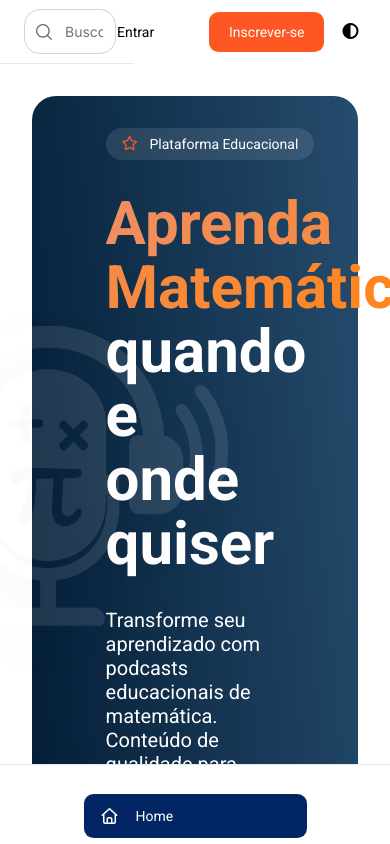
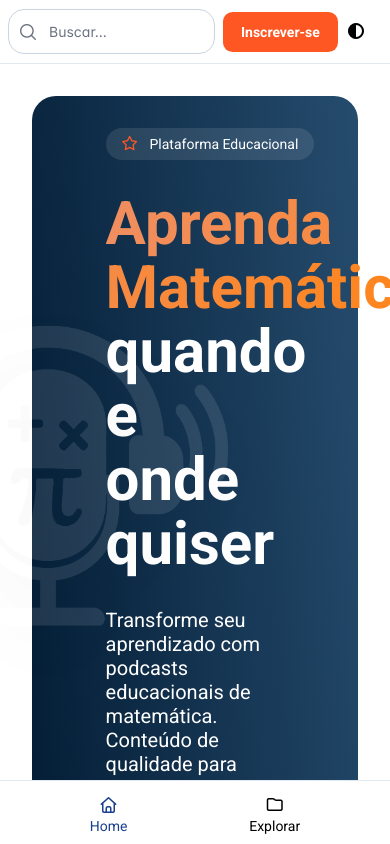
Before and after one commit to BrenoOF/PodsMath, a React (Create React App) app in the folder frontend/: page / in a window 390 px wide. Built offline with nearby package versions, Linux system fonts and the light colour scheme.

Commit message:
Finalmente arrumei a responsividade do TopBar (maldito prime react com seu input desgraçado)

```diff
--- a/frontend/src/components/layout/main-layout/MainLayout.jsx
+++ b/frontend/src/components/layout/main-layout/MainLayout.jsx
@@ -27,7 +27,9 @@ export default function TelaLayout() {
             <TopBar slidebarAberta={slidebarAberta} />
             {/* Conteúdo dinâmico */}
             <main id="conteudo-main" className={`${Style.main} ${slidebarAberta ? Style.aberta : Style.fechada}`}>
-                <Outlet />
+                <div className={Style.scrollArea}>
+                    <Outlet />
+                </div>
             </main>
         </div>
     );
--- a/frontend/src/components/layout/main-layout/mainLayout.module.css
+++ b/frontend/src/components/layout/main-layout/mainLayout.module.css
@@ -1,26 +1,40 @@
 .container {
     height: 100dvh;
-}
-
-.fechada {
-    margin-left: 4rem;
 }
 
 .main {
     padding-top: 4rem;
     transition: margin-left 0.3s ease;
     height: 100dvh;
+    overflow-y: hidden;
+    position: relative;
+    z-index: 1;
+}
+
+.scrollArea {
+    height: calc(100dvh - 4rem); /* desconta a TopBar */
     overflow-y: auto;
+
+    position: relative;
+    z-index: 200; /* maior que TopBar e SlideBar (100) */
 }
 
 /* Responsividade */
 @media screen and (max-width: 769px) {
+    .fechada {
+        margin-left: 0rem;
+    }
+
     .aberta {
         margin-left: 0rem;
     }
 }
 
 @media screen and (min-width: 770px) {
+    .fechada {
+        margin-left: 4rem;
+    }
+
     .aberta {
         margin-left: 16rem;
     }
--- a/frontend/src/components/layout/slide-bar/slideBar.module.css
+++ b/frontend/src/components/layout/slide-bar/slideBar.module.css
@@ -3,7 +3,7 @@
     .containerSlideBar {
         flex-direction: column;
         width: 100vw;
-        height: 5rem;
+        height: 4rem;
         border-top: solid 0.1rem var(--border-color-tema);
         position: fixed;
         bottom: 0;
@@ -12,9 +12,28 @@
 
     .divMenuOpcoes {
         flex-direction: row;
+        justify-content: space-evenly;
         align-items: center;
         flex: 1;
         gap: 1rem;
+        margin-top: 0rem;
+    }
+
+    .btnPadrao {
+        justify-content: center;
+        flex-direction: column;
+        gap: 0.3rem;
+        width: auto;
+        height: auto;
+        padding: 1rem;
+    }
+
+    .btnSelecionado {
+        color: #1a3f8f !important;
+    }
+
+    .btnSelecionado>i {
+        color: #1a3f8f !important;
     }
 
     /* Partes que não ficaram no mobile */
@@ -46,6 +65,28 @@
         margin-top: 1.8rem;
     }
 
+    .btnPadrao {
+        justify-content: flex-start;
+        flex-direction: row;
+        gap: 1rem;
+        width: 13.938rem;
+        height: 2.75rem;
+        padding: 1rem;
+    }
+
+    .btnSelecionado {
+        background-color: #012663;
+        color: #fff !important;
+    }
+
+    .btnSelecionado:hover {
+        background-color: #1a3f8f;
+    }
+
+    .btnSelecionado>i {
+        color: #fff !important;
+    }
+
     /* Partes que ficaram no desktop */
     .divLogo {
         display: flex;
@@ -61,16 +102,6 @@
         align-items: center;
         flex-direction: column;
         border-top: solid 0.1rem var(--border-color-tema);
-    }
-}
-
-/* Estilo principal */
-.containerSlideBar {
-    display: flex;
-    transition: width 0.3s ease;
-    overflow: hidden;
-    z-index: 50;
-    background: var(--app-background);
     }
 
     /* Estilo para barra fechada */
@@ -113,6 +144,16 @@
     .fechada .btnToggle {
         transform: rotate(180deg);
     }
+}
+
+/* Estilo principal */
+.containerSlideBar {
+    display: flex;
+    transition: width 0.3s ease;
+    overflow: hidden;
+    z-index: 100;
+    background: var(--app-background);
+}
 
 /* Estilo da Div da Logo */
 .imgLogo {
@@ -136,20 +177,11 @@
 /* Estilo dos Btn para navegar */
 .divMenuOpcoes {
     display: flex;
-    flex-direction: column;
-    align-items: center;
-    flex: 1;
-    gap: 1rem;
-    margin-top: 1.8rem;
 }
 
 .btnPadrao {
     display: flex;
     align-items: center;
-    gap: 1rem;
-    width: 13.938rem;
-    height: 2.75rem;
-    padding: 1rem;
     border-radius: 0.6rem;
     box-sizing: border-box;
     font-size: 0.875rem;
@@ -158,19 +190,6 @@
 
 .btnPadrao>i {
     color: inherit;
-}
-
-.btnSelecionado {
-    background-color: #012663;
-    color: #fff !important;
-}
-
-.btnSelecionado:hover {
-    background-color: #1a3f8f;
-}
-
-.btnSelecionado>i {
-    color: #fff !important;
 }
 
 .btnLogin {
--- a/frontend/src/components/layout/top-bar/TopBar.jsx
+++ b/frontend/src/components/layout/top-bar/TopBar.jsx
@@ -1,7 +1,10 @@
 import React, { useState, useEffect, useContext, useRef } from "react";
 import axios from "axios";
 import { useNavigate } from "react-router-dom";
+import Swal from 'sweetalert2';
+
 import { PrimeReactContext } from 'primereact/api';
+import { useMatchMedia } from 'primereact/hooks';
 
 import Style from "./topBar.module.css";
 
@@ -14,7 +17,6 @@ import { Toast } from 'primereact/toast';
 export default function CompTopBar({ slidebarAberta }) {
     const navigate = useNavigate();
     const { changeTheme } = useContext(PrimeReactContext);
-    const [menuConfigsAberto, setMenuConfigsAberto] = useState(false);
     const [menuUserAberto, setMenuUserAberto] = useState(false);
 
     // Gerenciamento de Configuração do sistema pelo User
@@ -126,28 +128,6 @@ export default function CompTopBar({ slidebarAberta }) {
         }
     }, [changeTheme]);
 
-    // refs para quando clicar fora do menuConfigs ele fechar
-    const toast = useRef(null);
-
-    const menuConfigsRef = useRef(null);
-    const btnConfigsRef = useRef(null);
-
-    useEffect(() => {
-        const handleClickOutside = (event) => {
-            if (
-                menuConfigsAberto &&
-                menuConfigsRef.current &&
-                !menuConfigsRef.current.contains(event.target) &&
-                !btnConfigsRef.current.contains(event.target)
-            ) {
-                setMenuConfigsAberto(false);
-            }
-        };
-
-        document.addEventListener("pointerdown", handleClickOutside);
-        return () => { document.removeEventListener("pointerdown", handleClickOutside) };
-    }, [menuConfigsAberto]);
-
     // Verificação se está Logado
     const [userLogado, setUserLogado] = useState(false);
     const [dadosUser, setDadosUser] = useState(null);
@@ -180,12 +160,84 @@ export default function CompTopBar({ slidebarAberta }) {
         buscarUsuario();
     }, [usuarioId]);
 
+    // Refs para quando clicar fora do menuConfigs ele fechar
+    const toast = useRef(null);
+
+    const [menuConfigsAberto, setMenuConfigsAberto] = useState(false);
+    const menuConfigsRef = useRef(null);
+    const btnConfigsRef = useRef(null);
+
+    useEffect(() => {
+        const handleClickOutside = (event) => {
+            if (
+                menuConfigsAberto &&
+                menuConfigsRef.current &&
+                !menuConfigsRef.current.contains(event.target) &&
+                !btnConfigsRef.current.contains(event.target)
+            ) {
+                setMenuConfigsAberto(false);
+            }
+        };
+
+        document.addEventListener("pointerdown", handleClickOutside);
+        return () => { document.removeEventListener("pointerdown", handleClickOutside) };
+    }, [menuConfigsAberto]);
+
+    // Refs User Mobile
+    const [modalUserMobileAberto, setModalUserMobileAberto] = useState(false);
+    const mobileConfigsRef = useRef(null);
+    const btnMobileConfigsRef = useRef(null);
+
+    useEffect(() => {
+        const handleClickOutside = (event) => {
+            if (
+                modalUserMobileAberto &&
+                mobileConfigsRef.current &&
+                !mobileConfigsRef.current.contains(event.target) &&
+                !btnMobileConfigsRef.current.contains(event.target)
+            ) {
+                setModalUserMobileAberto(false);
+            }
+        };
+
+        document.addEventListener("pointerdown", handleClickOutside);
+        return () => { document.removeEventListener("pointerdown", handleClickOutside) };
+    }, [modalUserMobileAberto]);
+
+    // Verificação de mobile
+    const mobile = useMatchMedia('(max-width: 769px)');
+
+    // Fazer Logout
+    const logout = () => {
+        try {
+            localStorage.removeItem("usuarioId");
+            setUserLogado(false);
+            navigate("/");
+        } catch (error) {
+            console.error("Erro ao Realizar logout ", error);
+        }
+    }
+    const alertSair = () => {
+        Swal.fire({
+            title: "Quer Realmente Sair?",
+            icon: "question",
+            showCancelButton: true,
+            confirmButtonText: "Sim, Quero Sair!",
+            cancelButtonColor: "#d33",
+            confirmButtonColor: "#012663"
+        }).then((result) => {
+            if (result.isConfirmed) {
+                logout();
+            }
+        });
+    }
+
     return (
         <>
             <Toast ref={toast} position="bottom-right" />
             <div className={`${Style.containerTopBar} ${slidebarAberta ? Style.topBarAberta : Style.topBarFechada}`}>
                 <div className={Style.divEsquerda}>
-                    <IconField iconPosition="left">
+                    <IconField iconPosition="left" className={Style.ajusteInput}>
                         <InputIcon className="pi pi-search" />
                         <InputText placeholder="Buscar..." className={Style.input} />
                     </IconField>
@@ -193,7 +245,7 @@ export default function CompTopBar({ slidebarAberta }) {
                 <div className={Style.divDireita}>
                     {!userLogado ? (
                         <>
-                            <div className={Style.btnPadrao}
+                            <div className={Style.btnPadrao + " " + Style.ajusteMobile}
                                 onClick={() => {
                                     navigate("/login", { state: { mode: "login" } });
                                 }}
@@ -220,7 +272,16 @@ export default function CompTopBar({ slidebarAberta }) {
                                 </div>
                                 <img src={dadosUser.img} alt="foto de perfil"
                                     className={Style.imgPerfil} draggable="false"
-                                    onClick={() => { navigate("/configuracoes") }}
+                                    ref={btnMobileConfigsRef}
+                                    onClick={(e) => {
+                                        e.stopPropagation();
+
+                                        if (mobile) {
+                                            setModalUserMobileAberto(!modalUserMobileAberto);
+                                        } else {
+                                            navigate("/configuracoes");
+                                        }
+                                    }}
                                 />
                             </div>
                         </>
@@ -231,6 +292,44 @@ export default function CompTopBar({ slidebarAberta }) {
                     >
                         <i className="fa-solid fa-circle-half-stroke"></i>
                     </div>
+                    {/* Modal para navegação mobile */}
+                    {mobile && modalUserMobileAberto && (
+                        <div
+                            ref={mobileConfigsRef}
+                            className={`${Style.menuConfigs} ${modalUserMobileAberto ? Style.menuAberto : ""}`}
+                        >
+                            <div className={Style.modalInfoUser}>
+                                <h1>{dadosUser.nome}</h1>
+                                <p>{dadosUser.email}</p>
+                            </div>
+                            <hr style={{
+                                    width: "18rem",
+                                    border: "0.1rem var(--border-color-tema) solid"
+                                }}
+                            />
+                            <div onClick={() => {
+                                    navigate("/configuracoes");
+                                    setModalUserMobileAberto(false);
+                                }}
+                                className={Style.btnTroca}
+                            >
+                                <div>
+                                    <i className="fa-solid fa-gear"
+                                        style={{ fontSize: "1.1rem" }}
+                                    ></i>
+                                    <p>Configurações</p>
+                                </div>
+                            </div>
+                            <div onClick={() => alertSair()} className={Style.btnTroca + " " + Style.modalBtnSair}>
+                                <div>
+                                    <i className="fa-solid fa-arrow-right-from-bracket"
+                                        style={{ fontSize: "1.1rem" }}
+                                    ></i>
+                                    <p>Sair</p>
+                                </div>
+                            </div>
+                        </div>
+                    )}
                     {/* Modal para controle das configurações do úsuario */}
                     <div
                         ref={menuConfigsRef}
--- a/frontend/src/components/layout/top-bar/topBar.module.css
+++ b/frontend/src/components/layout/top-bar/topBar.module.css
@@ -3,10 +3,12 @@
     display: flex;
     align-items: center;
     justify-content: space-between;
+    width: 100vw;
     height: 4rem;
     padding: 0 1.5rem;
     position: fixed;
     top: 0;
+    left: 0;
     border-bottom: solid 0.1rem var(--border-color-tema);
     background: var(--app-background);
     transition: left 0.3s ease, width 0.3s ease;
@@ -15,36 +17,52 @@
 
 /* Responsividade */
 @media screen and (max-width: 769px) {
-    .topBarAberta {
+
+    .topBarAberta,
+    .topBarFechada {
         left: 0rem;
+        width: 100vw;
+    }
+
+    .divInfoTexto {
+        display: none;
+    }
+
+    .ajusteMobile {
+        display: none !important;
     }
 }
 
 @media screen and (min-width: 770px) {
     .topBarAberta {
         left: 16rem;
+        width: calc(100% - 16rem);
     }
-}
 
-.topBarAberta {
-    width: calc(100% - 16rem);
-}
-
-.topBarFechada {
-    left: 4rem;
-    width: calc(100% - 4rem);
+    .topBarFechada {
+        left: 4rem;
+        width: calc(100% - 4rem);
+    }
 }
 
 /* Estilo para o input de pesquisa */
 .divEsquerda {
     display: flex;
     align-items: center;
-    gap: 1rem;
+    margin-right: 0.5rem;
+    margin-left: -1rem;
+    width: clamp(12rem, 34rem, 34rem);
 }
 
-/* Reutiliza o MESMO padrão de input */
+.ajusteInput{
+    display: flex;
+    flex: 1 1 34rem;
+    max-width: 34rem;
+    min-width: 12rem;
+}
+
 .input {
-    width: 170%;
+    width: 100%;
     padding: 0.8rem 0.75rem 0.8rem 2.5rem;
     border-radius: 1rem;
     font-size: 0.875rem;
@@ -62,8 +80,7 @@
 .divDireita {
     display: flex;
     align-items: center;
-    gap: 1rem;
-    margin-right: 0.8rem;
+    gap: 0.5rem;
 }
 
 .btnPadrao {
@@ -72,6 +89,7 @@
     align-items: center;
     cursor: pointer;
     font-size: 0.875rem;
+    font-weight: bold;
     width: 7.2rem;
     height: 2.5rem;
 }
@@ -97,8 +115,8 @@
     gap: 0.4rem;
     padding: 0.75rem;
     position: absolute;
-    top: 3.5rem;
-    right: 1.5rem;
+    top: 3.9rem;
+    right: 0.3rem;
     background: var(--surface-card, #fff);
     border-radius: 0.8rem;
     border: solid 0.1rem var(--border-color-tema);
@@ -162,3 +180,30 @@
     border: 0.2rem solid #075783;
     cursor: pointer;
 }
+
+/* Estilos para quando o usuario estiver no celular e cliclar na foto de perfil */
+.modalInfoUser {
+    display: flex;
+    flex-direction: column;
+    align-items: flex-start;
+    padding: 0.5rem 0.6rem;
+}
+
+.modalInfoUser>h1 {
+    font-size: 0.875rem;
+}
+
+.modalInfoUser>p {
+    font-size: 0.75rem;
+    color: var(--font-paragrafo);
+}
+
+.modalBtnSair {
+    color: #ff5724;
+    transition: 0.5s ease;
+}
+
+.modalBtnSair:hover {
+    background-color: #ff5724e6;
+    color: #fff;
+}
```
Lines whose indentation alone changed are shown as unchanged.
